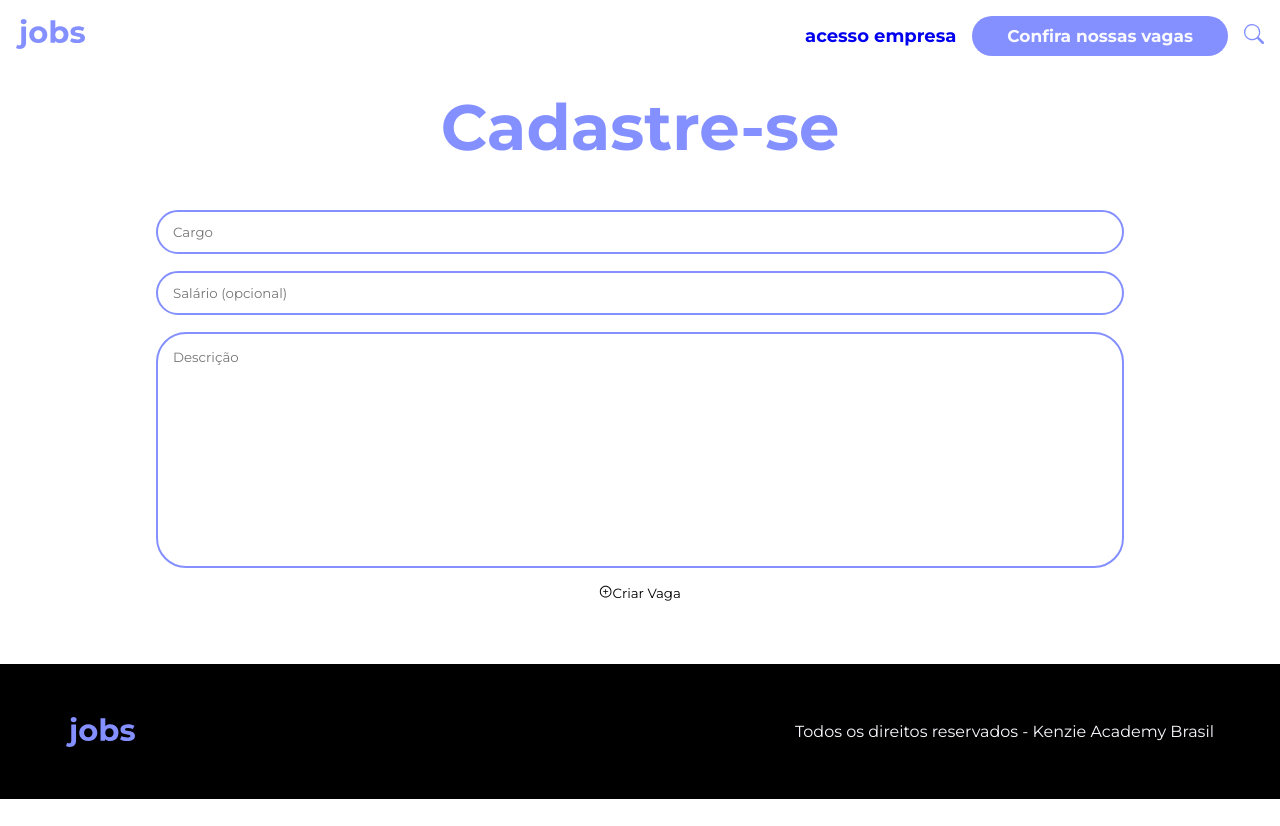
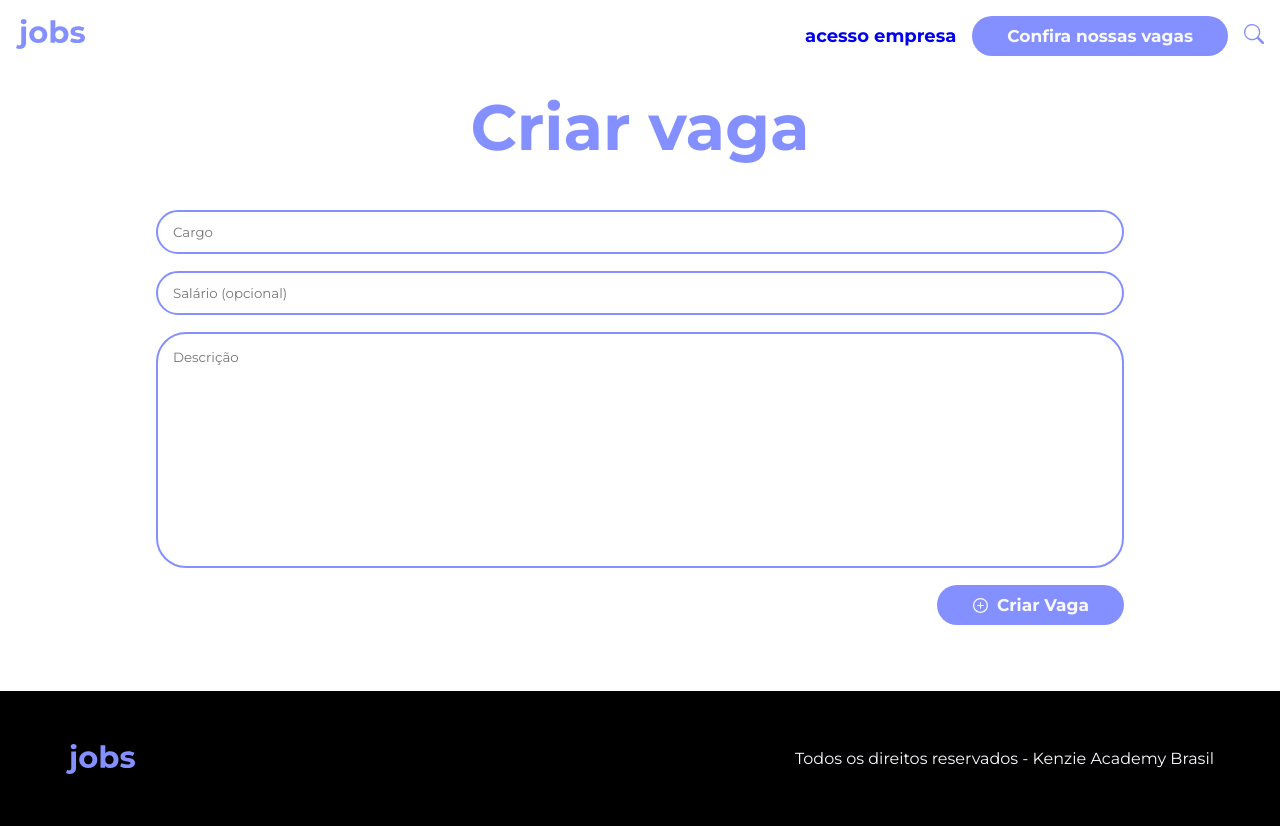
Before and after one commit to gusmfs/kenzie_jobs, a React (Vite) app: page /create-job in a window 1280 px wide. Before the commit the page ends 800 px from the top, so only its background shows below. Built offline with nearby package versions, Linux system fonts and the light colour scheme.

Commit message:
style: CreateJobPage

```diff
--- a/src/pages/CreateJobPage/index.jsx
+++ b/src/pages/CreateJobPage/index.jsx
@@ -11,12 +11,12 @@ export const CreateJobPage = () => {
       <DefaultTemplate>
         <main className="container sm">
           <div className={styles.registerBox}>
-            <h2 className="title one blue center">Cadastre-se</h2>
+            <h2 className="title one blue center">Criar vaga</h2>
             <Form>
               <Input type="text" placeholder="Cargo" />
               <Input type="text" placeholder="Salário (opcional)" />
               <TextArea placeholder="Descrição" />
-              <button>
+              <button className={`${styles.buttonCreate} btnSolid`}>
                 <AiOutlinePlusCircle />
                 <span>Criar Vaga</span>
               </button>
--- a/src/pages/CreateJobPage/style.module.scss
+++ b/src/pages/CreateJobPage/style.module.scss
@@ -1,6 +1,16 @@
 .registerBox {
-  height: 70vh;
+  height: 73.4vh;
   display: flex;
   flex-direction: column;
   gap: clamp(30px, 5vw, 44px);
 }
+
+.buttonCreate {
+  width: 100% !important;
+
+  @media (min-width: 900px) {
+    width: fit-content !important;
+
+    align-self: flex-end;
+  }
+}
--- a/src/style/buttons.scss
+++ b/src/style/buttons.scss
@@ -4,6 +4,7 @@
   align-items: center;
   justify-content: center;
   align-items: center;
+  gap: 8px;
   padding: 20px 35px;
   height: 32px;
   border-radius: 255px;
@@ -19,10 +20,11 @@
 
 .btnSolid,
 .btnOutline:hover {
+  width: fit-content;
   display: flex;
   align-items: center;
   justify-content: center;
-  cursor: pointer;
+  gap: 8px;
   align-items: center;
   padding: 20px 35px;
   height: 32px;
@@ -34,6 +36,10 @@
   font-size: 17px;
   font-weight: 700;
   line-height: 21px;
+
+  &:hover {
+    filter: brightness(1.1);
+  }
 }
 
 .link {
@@ -42,8 +48,3 @@
   font-weight: 700;
   line-height: 22px;
 }
-@media (width < 700px) {
-  .btnSolid{
-    display: none;
-  }
-}
```
